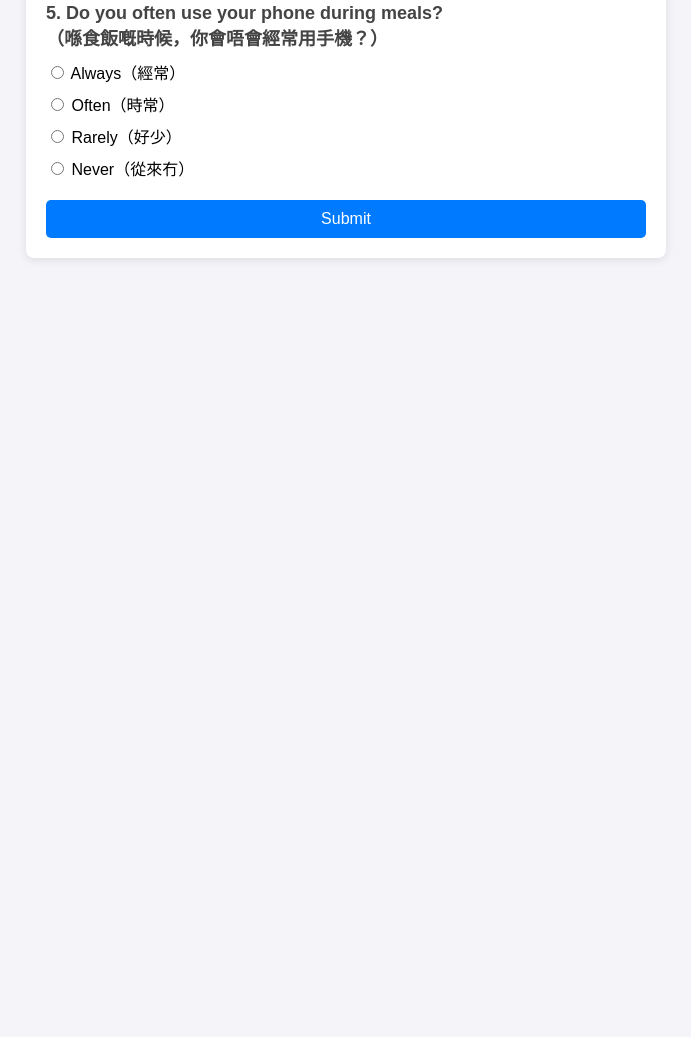
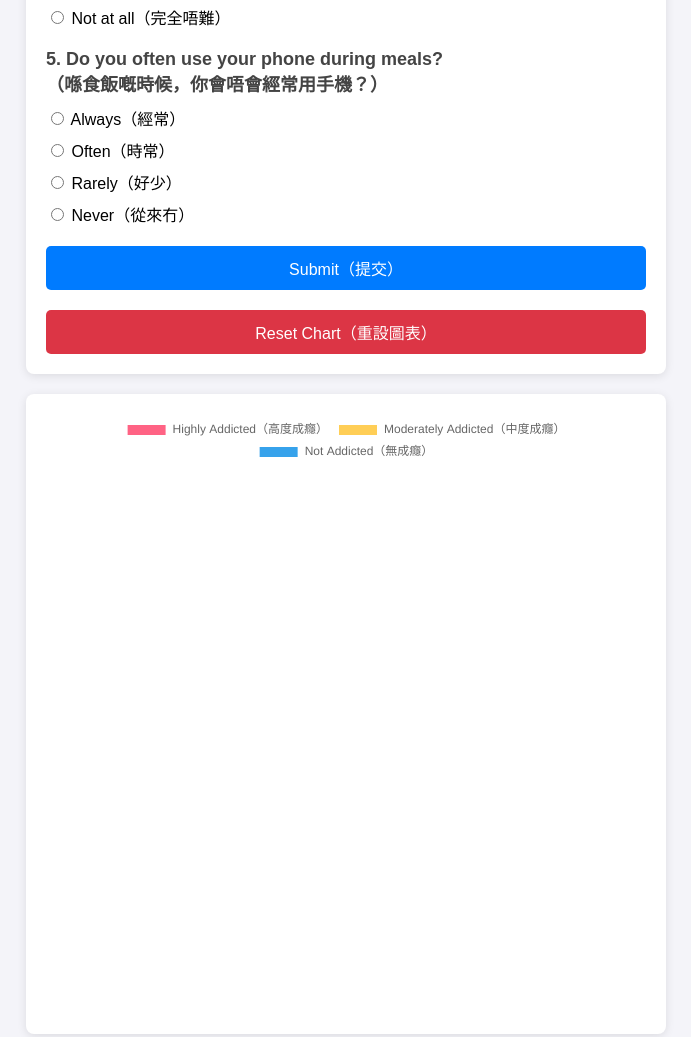
Before and after one commit to Sheldon8714/Smartphone, a plain HTML site: page index.html in a window 1280 px wide. Shown: the part 920-1957 px from the top of the page, without its empty margins (294-985 px from the left). Before the commit the page ends 1198 px from the top, so only its background shows below. Drawn offline with nearby package versions, Linux system fonts and the light colour scheme.

Commit message:
Add files via upload

```diff
--- a/index.html
+++ b/index.html
@@ -2,6 +2,7 @@
     <meta charset="UTF-8">
     <meta name="viewport" content="width=device-width, initial-scale=1.0">
     <title>Smartphone Addiction Quiz</title>
+    <script src="https://cdn.jsdelivr.net/npm/chart.js"></script>
     <style>
         body {
             font-family: Arial, sans-serif;
@@ -50,20 +51,18 @@
         .btn:hover {
             background-color: #0056b3;
         }
-        .result {
-            margin-top: 20px;
-            padding: 15px;
-            background: #e9f7e9;
-            border: 1px solid #28a745;
-            border-radius: 5px;
-            color: #155724;
-            font-size: 18px;
-            display: none;
+        .chart-container {
+            max-width: 600px;
+            margin: 20px auto;
+            background: #fff;
+            padding: 20px;
+            border-radius: 8px;
+            box-shadow: 0 2px 10px rgba(0, 0, 0, 0.1);
         }
     </style>
 </head>
 <body>
-    <h1>Smartphone Addiction Quiz</h1>
+    <h1>Smartphone Addiction Quiz<br>（手機成癮測驗）</h1>
     <div class="quiz-container">
         <form id="quiz-form">
             <div class="question">
@@ -101,15 +100,45 @@
                 <label><input type="radio" name="q5" value="1"> Rarely（好少）</label>
                 <label><input type="radio" name="q5" value="0"> Never（從來冇）</label>
             </div>
-            <button type="button" class="btn" onclick="calculateResult()">Submit</button>
+            <button type="button" class="btn" onclick="submitQuiz()">Submit（提交）</button>
         </form>
-        <div id="result" class="result"></div>
+        <button class="btn" style="background-color: #dc3545;" onclick="resetChart()">Reset Chart（重設圖表）</button>
+    </div>
+
+    <div class="chart-container">
+        <canvas id="results-chart"></canvas>
     </div>
 
     <script>
-        function calculateResult() {
+        let addictionCounts = {
+            high: 0,
+            moderate: 0,
+            none: 0, // Changed from "low" to "none"
+        };
+
+        const ctx = document.getElementById('results-chart').getContext('2d');
+        const chart = new Chart(ctx, {
+            type: 'pie',
+            data: {
+                labels: ['Highly Addicted（高度成癮）', 'Moderately Addicted（中度成癮）', 'Not Addicted（無成癮）'],
+                datasets: [{
+                    label: 'Addiction Levels（成癮程度）',
+                    data: [0, 0, 0],
+                    backgroundColor: ['#FF6384', '#FFCE56', '#36A2EB'],
+                }]
+            },
+            options: {
+                responsive: true,
+                plugins: {
+                    legend: {
+                        position: 'top',
+                    }
+                }
+            }
+        });
+
+        function submitQuiz() {
             const form = document.getElementById('quiz-form');
-            const resultDiv = document.getElementById('result');
             const formData = new FormData(form);
             let score = 0;
 
@@ -117,17 +146,36 @@
                 score += parseInt(value, 10);
             }
 
-            let message = '';
             if (score >= 12) {
-                message = "You are highly addicted to your smartphone. Consider taking breaks and setting boundaries.（你對手機有高度依賴。建議你試下休息同埋設定界限。）";
+                addictionCounts.high++;
             } else if (score >= 8) {
-                message = "You have moderate smartphone addiction. Try to limit screen time for a healthier balance.（你對手機有中度依賴。試下限制屏幕時間，保持健康平衡。）";
+                addictionCounts.moderate++;
             } else {
-                message = "You have low smartphone addiction. Keep up the good habits!（你對手機嘅依賴好低，請繼續保持呢個好習慣！）";
+                addictionCounts.none++; // Updated for "Not Addicted"
             }
 
-            resultDiv.textContent = message;
-            resultDiv.style.display = 'block';
+            // Update the chart
+            chart.data.datasets[0].data = [
+                addictionCounts.high,
+                addictionCounts.moderate,
+                addictionCounts.none
+            ];
+            chart.update();
+
+            // Reset the form for the next submission
+            form.reset();
+        }
+
+        function resetChart() {
+            const password = prompt('Enter the password to reset the chart: （輸入密碼以重設圖表：）');
+            if (password === '85201') {
+                addictionCounts = { high: 0, moderate: 0, none: 0 };
+                chart.data.datasets[0].data = [0, 0, 0];
+                chart.update();
+                alert('Chart has been reset. （圖表已重設。）');
+            } else {
+                alert('Incorrect password. （密碼錯誤。）');
+            }
         }
     </script>
 
```
